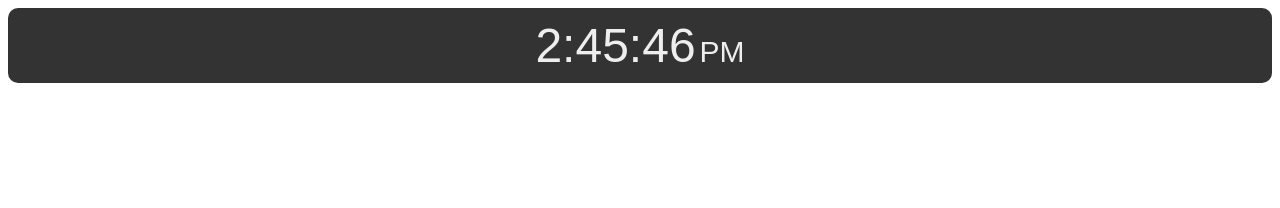
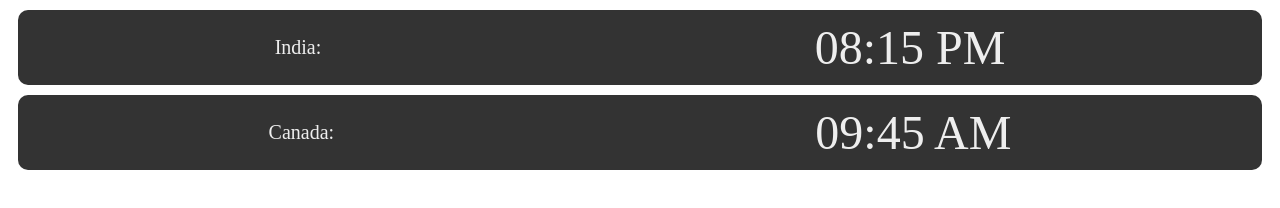
Before and after one commit to vegetassj3/Global-Clock, a website with bundled scripts: page index.html in a window 1280 px wide. Built offline with nearby package versions, Linux system fonts and the light colour scheme.

Commit message:
improved

```diff
--- a/index.html
+++ b/index.html
@@ -2,7 +2,7 @@
 <html>
   <head>
     <meta charset="UTF-8">
-    <!-- https://developer.mozilla.org/en-US/docs/Web/HTTP/CSP -->
+
     <meta http-equiv="Content-Security-Policy" content="default-src 'self'; script-src 'self'">
     <meta http-equiv="X-Content-Security-Policy" content="default-src 'self'; script-src 'self'">
     <meta name="viewport" content="width=device-width, initial-scale=1.0">
@@ -14,8 +14,12 @@
     <script src="dist/renderer/main.js" defer></script>
 
     <div class="clock">
-      <span class="clock-time">12:00</span>
-      <span class="clock-ampm">AM</span>
+      <span class="country">India:</span>
+      <span class="clock-time">12:00:00 AM</span>
+    </div>
+    <div class="clockBe">
+      <span class="country">Canada:</span>
+      <span class="clock-time">12:00:00 AM</span>
     </div>
   </body>
 </html>
--- a/main.css
+++ b/main.css
@@ -1,16 +1,20 @@
-.clock {
+.clock,
+.clockBe {
+  display: flex;
   background: #333333;
   padding: 10px;
-  text-align: center;
+  margin: 10px;
   border-radius: 10px;
+  align-items: center;
+  justify-content: space-around;
 }
 
-.clock-time,
-.clock-ampm {
-  font-family: sans-serif;
-  font-size: 30px;
+.clock-time {
+  font-size: 48px;
   color: #eeeeee;
 }
-.clock-time {
-  font-size: 48px;
+
+.country {
+  color: #eeeeee;
+  font-size: 20px;
 }
--- a/src/renderer/main.ts
+++ b/src/renderer/main.ts
@@ -1,20 +1,16 @@
 class DigitalClock{
 
     element: Element;
-
-    constructor(element:Element){
+    zone:string;
+    constructor(element:Element,zone:string){
         this.element=element;
-        console.log(this.element);
+        this.zone=zone;
     }
 
-    getTimeParts():{hour:number ,minute:number ,seconds:number ,isAm:boolean}{
+    getTimeParts():{time:string }{
         const now=new Date();
-
         return {
-            hour: now.getHours() % 12|| 12 ,
-            minute : now.getMinutes(),
-            seconds : now.getSeconds(),
-            isAm: now.getHours() < 12
+            time:now.toLocaleString("en-US",{timeZone:this.zone,hour12:true,hour:"2-digit",minute:"2-digit"}),
         }
     }
 
@@ -28,25 +24,25 @@
 
     update(){
         const parts=this.getTimeParts();
-        const minutesFormatted=parts.minute.toString().padStart(2,"0");
-        const secondsFormatted=parts.seconds.toString().padStart(2,"0");
-        const timeFormatted=`${parts.hour}:${minutesFormatted}:${secondsFormatted}`;
-        const amPm = parts.isAm? "AM" : "PM";
-
+        const timeFormatted=parts.time;
         const clockTime=this.element.querySelector('.clock-time');
         if(clockTime!=null){
             clockTime.textContent=timeFormatted;
         }
-        const clockAmPm=this.element.querySelector('.clock-ampm');
-        if(clockAmPm!=null){
-            clockAmPm.textContent=amPm;
-        }
+
     }
 }
 
 const clockElement=document.querySelector(".clock");
 if(clockElement!=null){
-    const clockObject=new DigitalClock(clockElement);
+    const clockObject=new DigitalClock(clockElement,'Asia/Kolkata');
     clockObject.start();
 
 }
+
+const clockElementBe=document.querySelector(".clockBe");
+if(clockElementBe!=null){
+    const clockObject=new DigitalClock(clockElementBe,"Canada/Eastern");
+    clockObject.start();
+
+}
```
Also changed, not shown: src/index.ts (+5 -3 lines).
